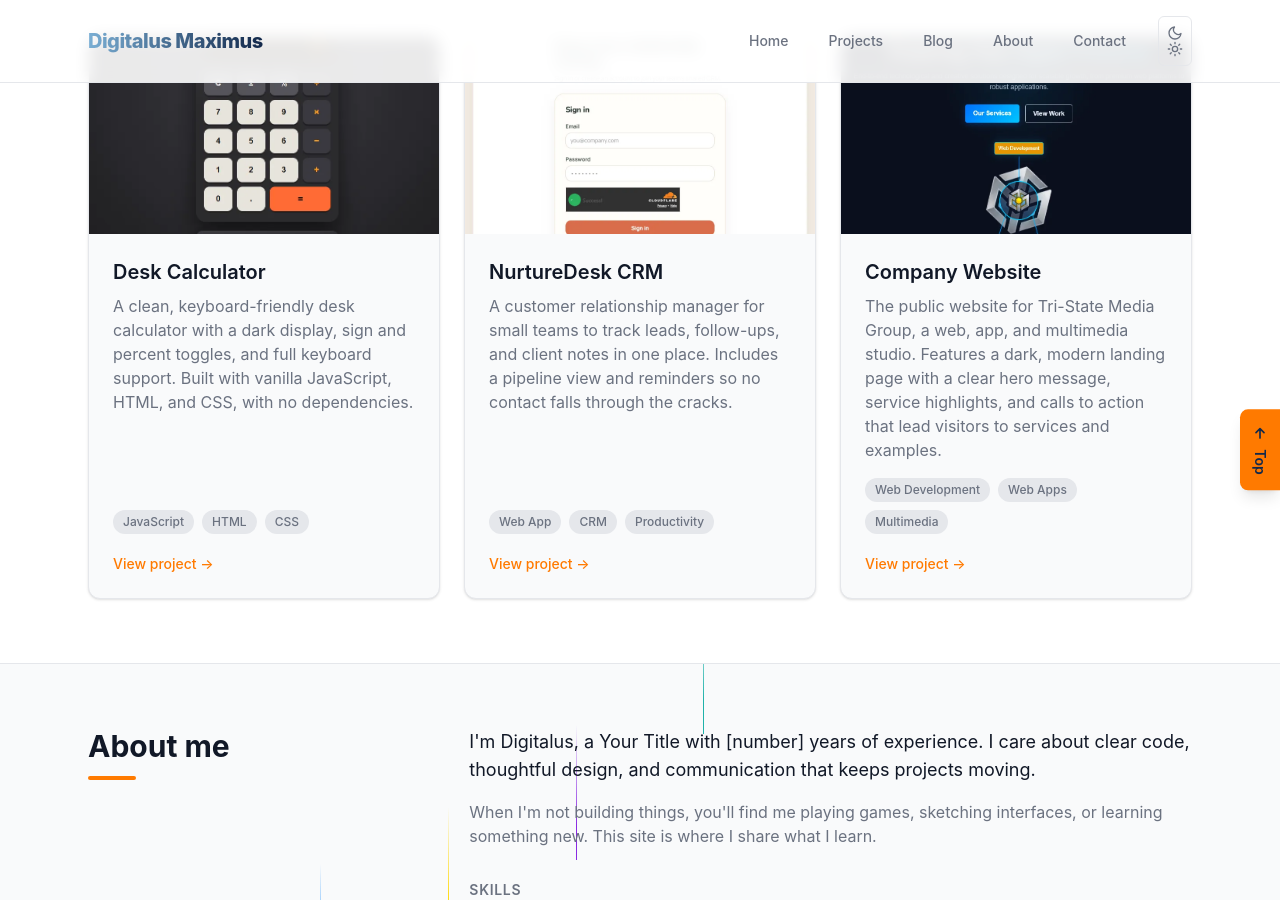
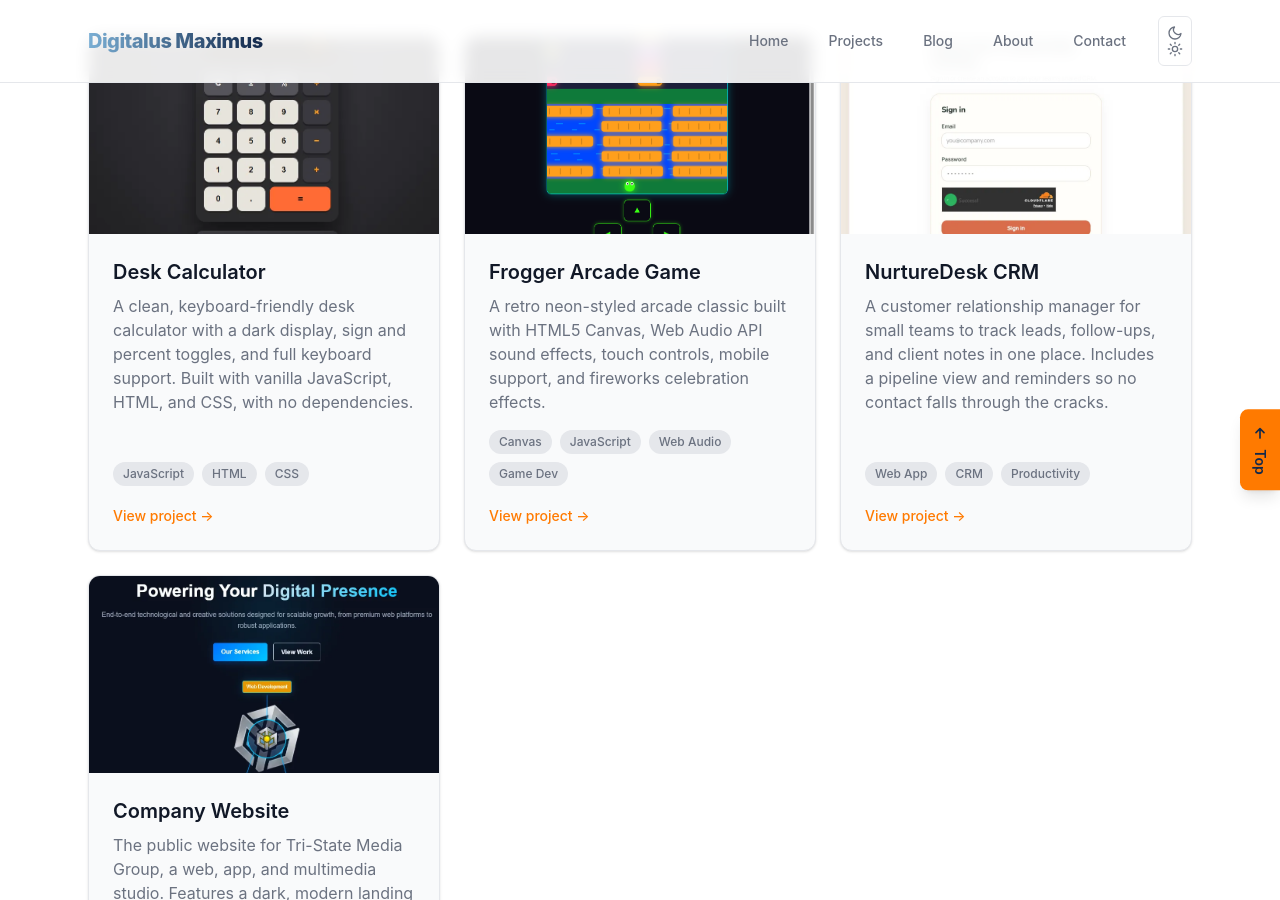
Before and after one commit to Digitalus/digitalus.github.io, a Jekyll site: the page built from index.html, in a window 1280 px wide and 900 px high, scrolled down 1486 px. Built offline with Jekyll 4.4.1, drawn with Linux system fonts in a browser that asks for light colours.

Commit message:
Added Frogger Arcade Game card to homepage projects

```diff
--- a/_data/projects.yml
+++ b/_data/projects.yml
@@ -6,6 +6,16 @@
     - HTML
     - CSS
   link: /apps/calc/
+
+- title: Frogger Arcade Game
+  description: A retro neon-styled arcade classic built with HTML5 Canvas, Web Audio API sound effects, touch controls, mobile support, and fireworks celebration effects.
+  image: /images/frogger-screenshot.webp
+  tech:
+    - Canvas
+    - JavaScript
+    - Web Audio
+    - Game Dev
+  link: /apps/frogger/
 
 - title: NurtureDesk CRM
   description: A customer relationship manager for small teams to track leads, follow-ups, and client notes in one place. Includes a pipeline view and reminders so no contact falls through the cracks.
```
Also changed, not shown: images/frogger-screenshot.webp (added).
